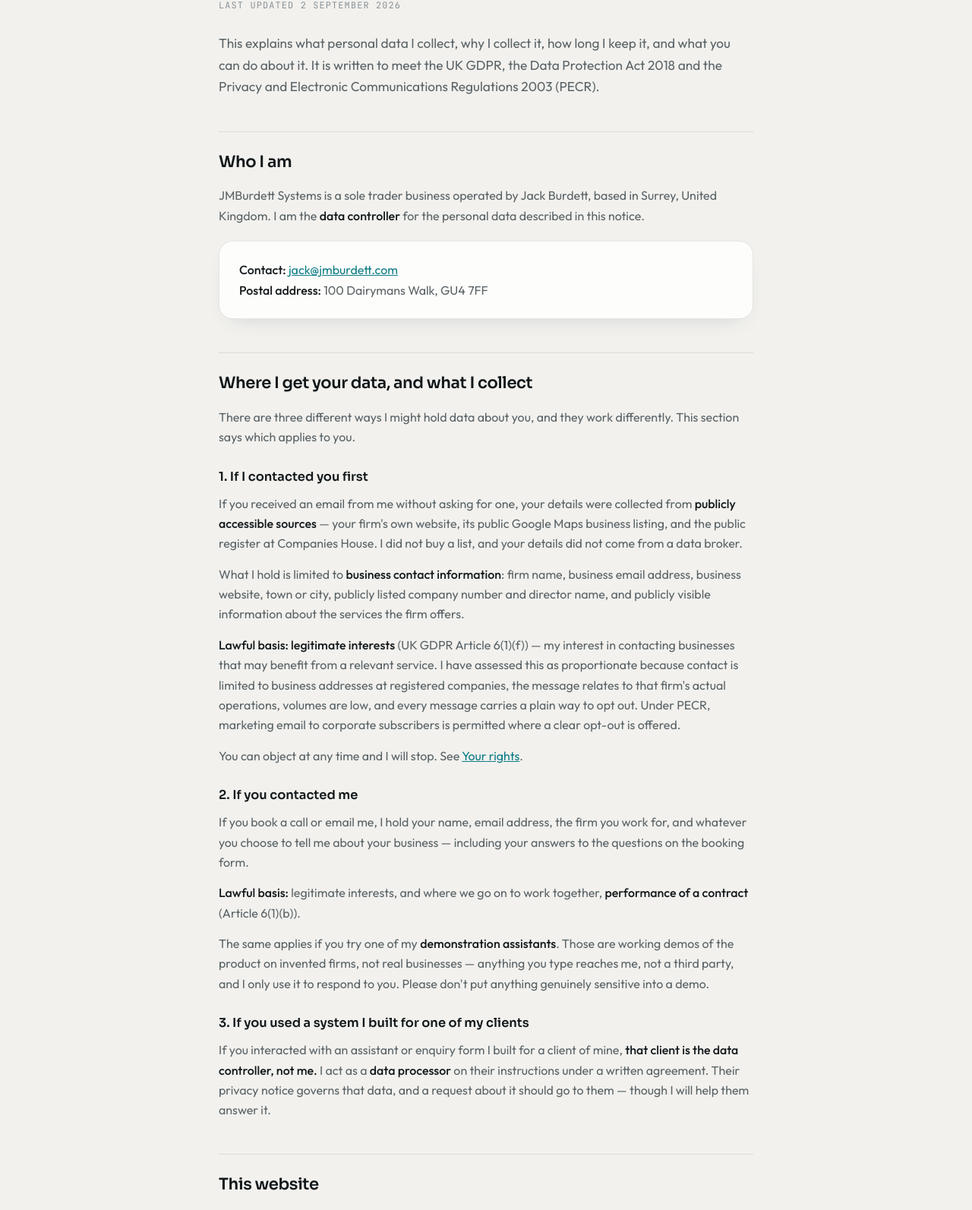
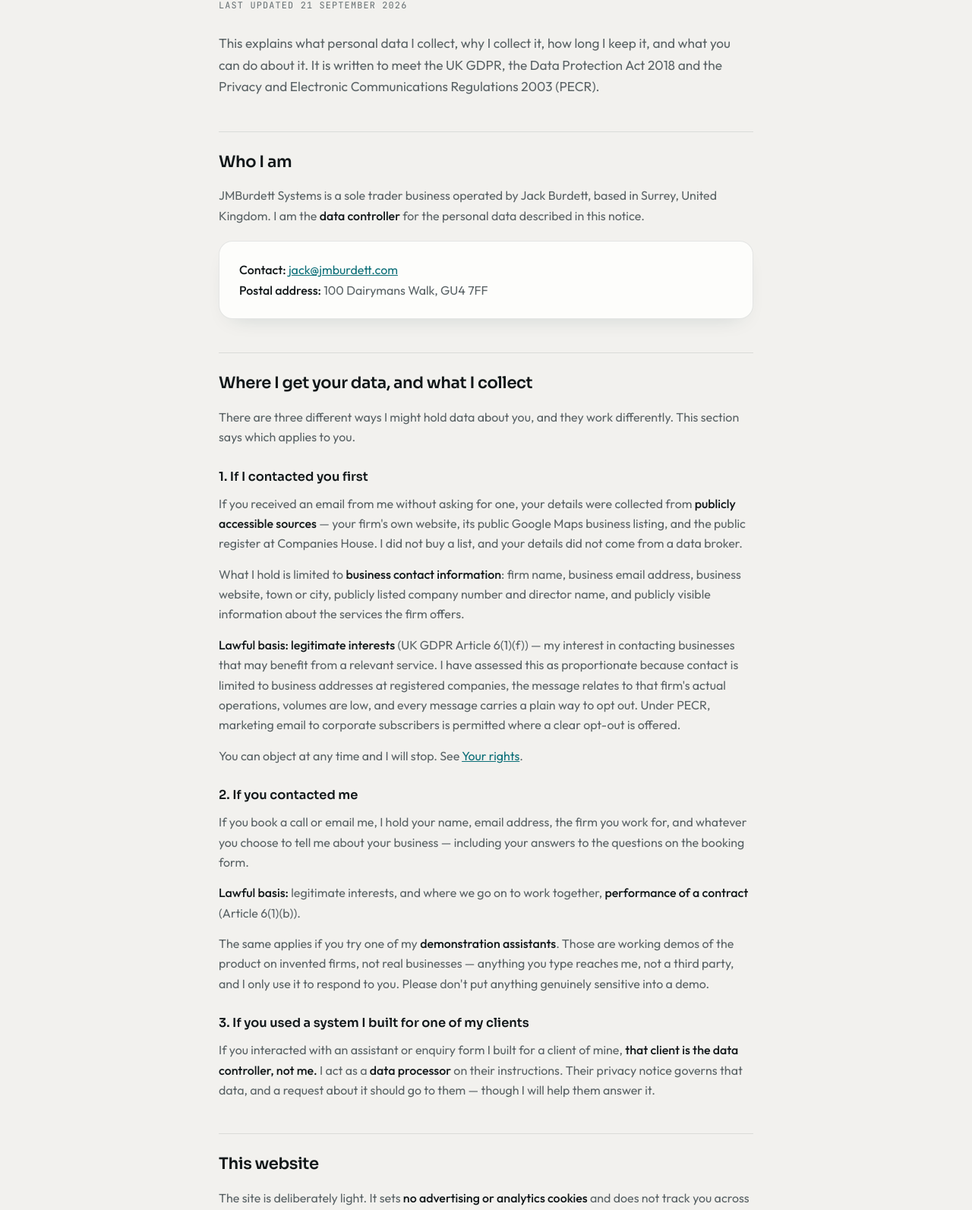
Before and after one commit to jackburdett7-dev/jmburdett-Website, a plain HTML site: page privacy.html in a window 1280 px wide. Shown: the part 127-1720 px from the top of the page at 76% size. Drawn offline with Linux system fonts and the light colour scheme.

Commit message:
privacy: doctype and language, passing contrast, drop unsigned-agreement claim
- Add <!DOCTYPE html> and lang="en-GB" (the page was rendering in quirks mode with no language)
- Darken --faint and --accent on this page so text passes WCAG AA contrast
- "on their instructions under a written agreement" -> "on their instructions":
  no processor agreement is signed yet; restore once it is
- Last updated / reviewed: 21 September 2026

Co-Authored-By: Claude Opus 5 <noreply@anthropic.com>

```diff
--- a/privacy.html
+++ b/privacy.html
@@ -1,3 +1,5 @@
+<!DOCTYPE html>
+<html lang="en-GB">
 <!--
   Privacy notice — JMBurdett Systems
   UK GDPR (Art. 13 + Art. 14) · Data Protection Act 2018 · PECR 2003
@@ -20,8 +22,8 @@
 
 <style>
   :root{
-    --bg:#F2F1EE;--panel:#FDFDFB;--ink:#12181A;--muted:#5A6366;--faint:#8A9296;
-    --accent:#0E7C86;--line:rgba(18,24,26,0.10);
+    --bg:#F2F1EE;--panel:#FDFDFB;--ink:#12181A;--muted:#5A6366;--faint:#646D70;
+    --accent:#0B6E77;--line:rgba(18,24,26,0.10);
     --shadow-sm:0 12px 30px -18px rgba(16,60,64,0.22);
   }
   *{box-sizing:border-box;margin:0;padding:0}
@@ -75,7 +77,7 @@
 
 <main class="wrap">
   <h1>Privacy notice</h1>
-  <div class="updated">Last updated 2 September 2026</div>
+  <div class="updated">Last updated 21 September 2026</div>
 
   <p class="lede">This explains what personal data I collect, why I collect it, how long I keep it, and what you can do about it. It is written to meet the UK GDPR, the Data Protection Act 2018 and the Privacy and Electronic Communications Regulations 2003 (PECR).</p>
 
@@ -101,7 +103,7 @@
   <p>The same applies if you try one of my <strong>demonstration assistants</strong>. Those are working demos of the product on invented firms, not real businesses — anything you type reaches me, not a third party, and I only use it to respond to you. Please don't put anything genuinely sensitive into a demo.</p>
 
   <h3>3. If you used a system I built for one of my clients</h3>
-  <p>If you interacted with an assistant or enquiry form I built for a client of mine, <strong>that client is the data controller, not me.</strong> I act as a <strong>data processor</strong> on their instructions under a written agreement. Their privacy notice governs that data, and a request about it should go to them — though I will help them answer it.</p>
+  <p>If you interacted with an assistant or enquiry form I built for a client of mine, <strong>that client is the data controller, not me.</strong> I act as a <strong>data processor</strong> on their instructions. Their privacy notice governs that data, and a request about it should go to them — though I will help them answer it.</p>
 
   <h2>This website</h2>
   <p>The site is deliberately light. It sets <strong>no advertising or analytics cookies</strong> and does not track you across other websites. My hosting provider processes standard server logs, including IP address, for security and reliability.</p>
@@ -153,7 +155,7 @@
   </div>
 
   <h2>Changes</h2>
-  <p>If this notice changes materially I will update the date at the top. It was last reviewed on 2 September 2026.</p>
+  <p>If this notice changes materially I will update the date at the top. It was last reviewed on 21 September 2026.</p>
 </main>
 
 <footer>
```
